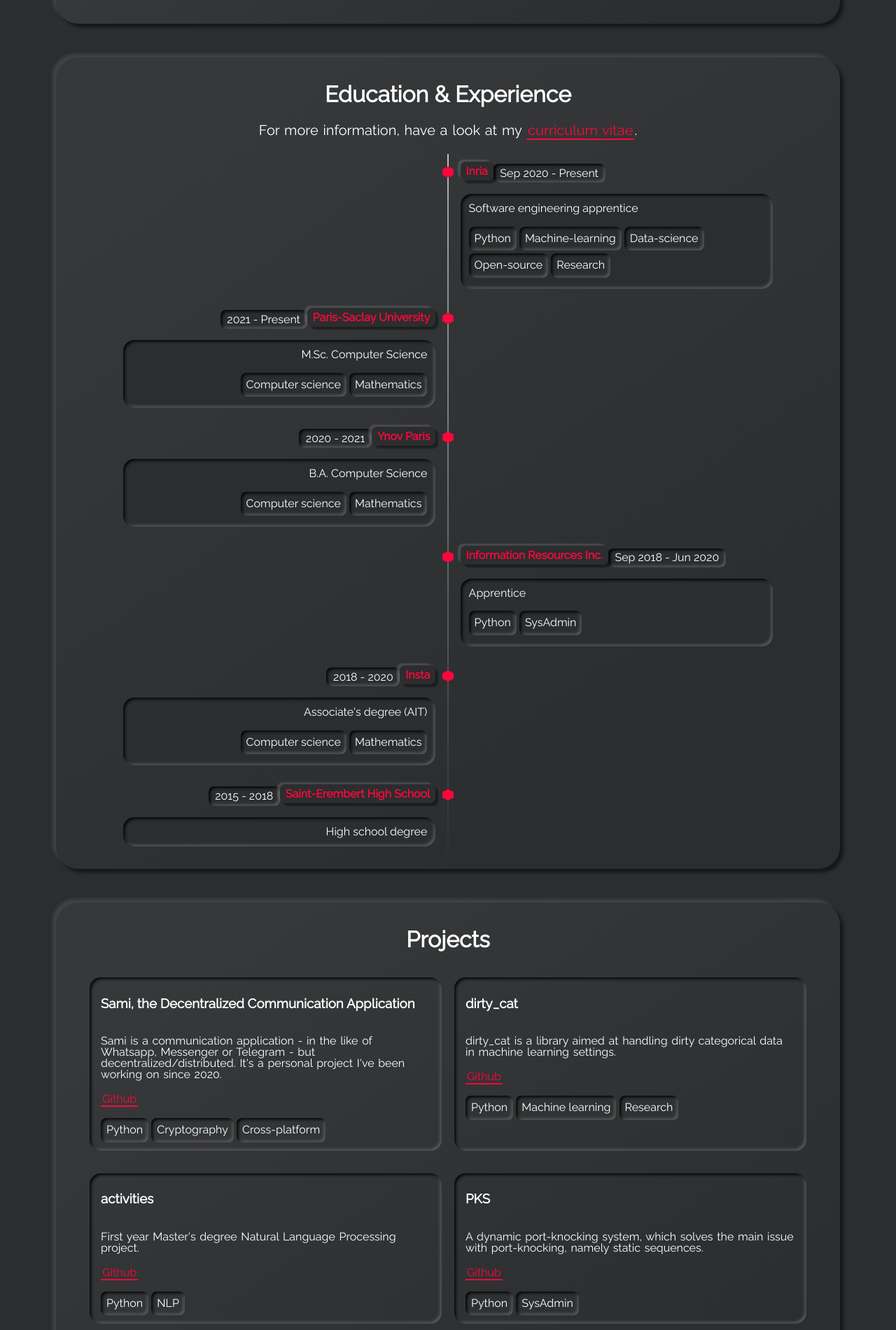
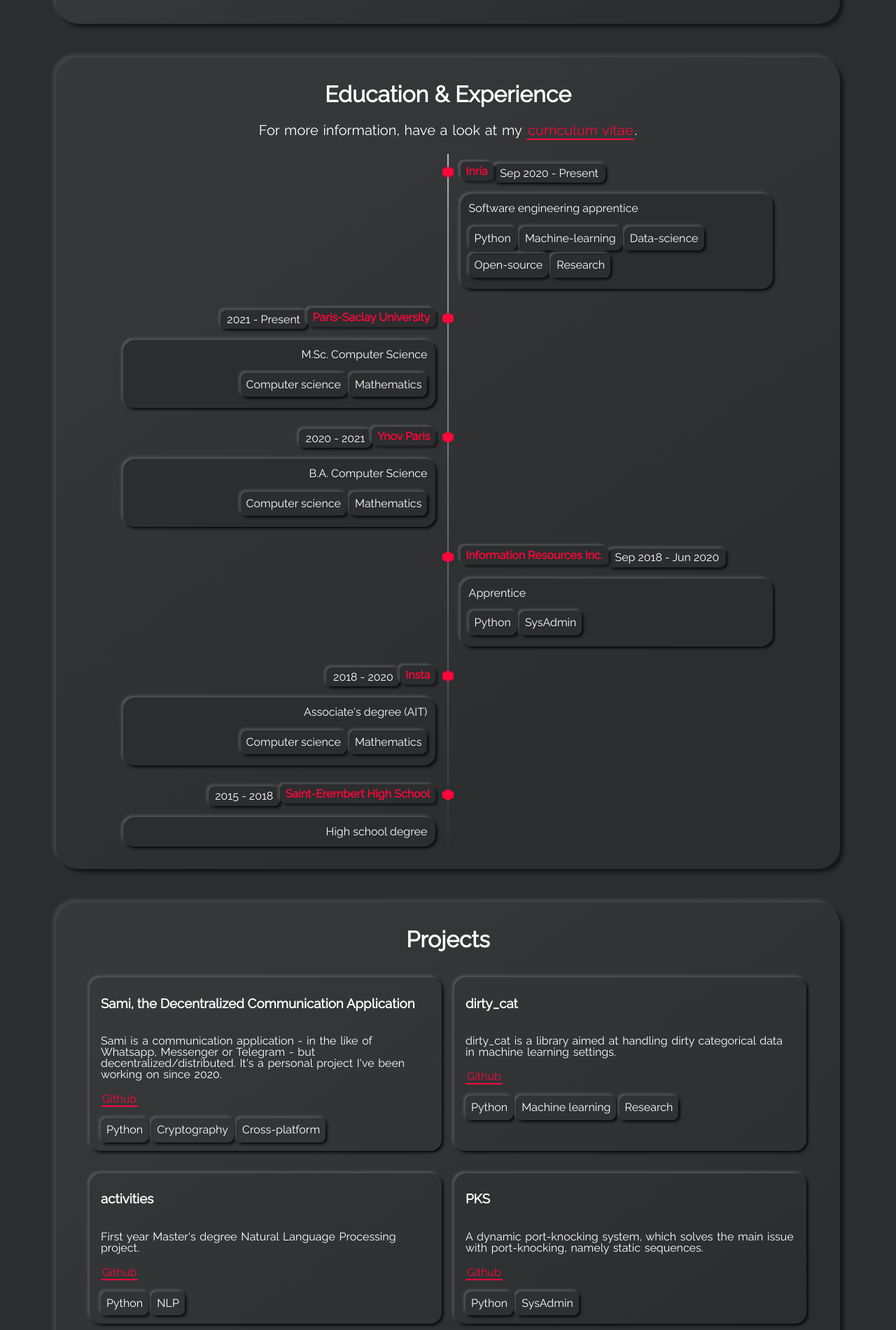
Before and after one commit to LilianBoulard/LilianBoulard.github.io_old, a Jekyll site: the page built from index.html, in a window 1280 px wide. Shown: the part 1176-3077 px from the top of the page at 70% size. Built offline with Jekyll 4.4.1, drawn with Linux system fonts in a browser that asks for light colours.

Commit message:
Modify box shadows

```diff
--- a/_sass/main.scss
+++ b/_sass/main.scss
@@ -127,8 +127,8 @@
 }
 
 .neumorphism-card {
-  box-shadow: inset 2px 2px 4px rgba(0, 0, 0, 1),
-    inset -2px -2px 4px rgba(99, 99, 99, 1);
+  box-shadow: 2px 2px 4px rgba(0, 0, 0, 1),
+    -2px -2px 4px rgba(99, 99, 99, 1);
 }
 
 .neumorphism-card-big {
```
Also changed, not shown: assets/css/main.min.css.
